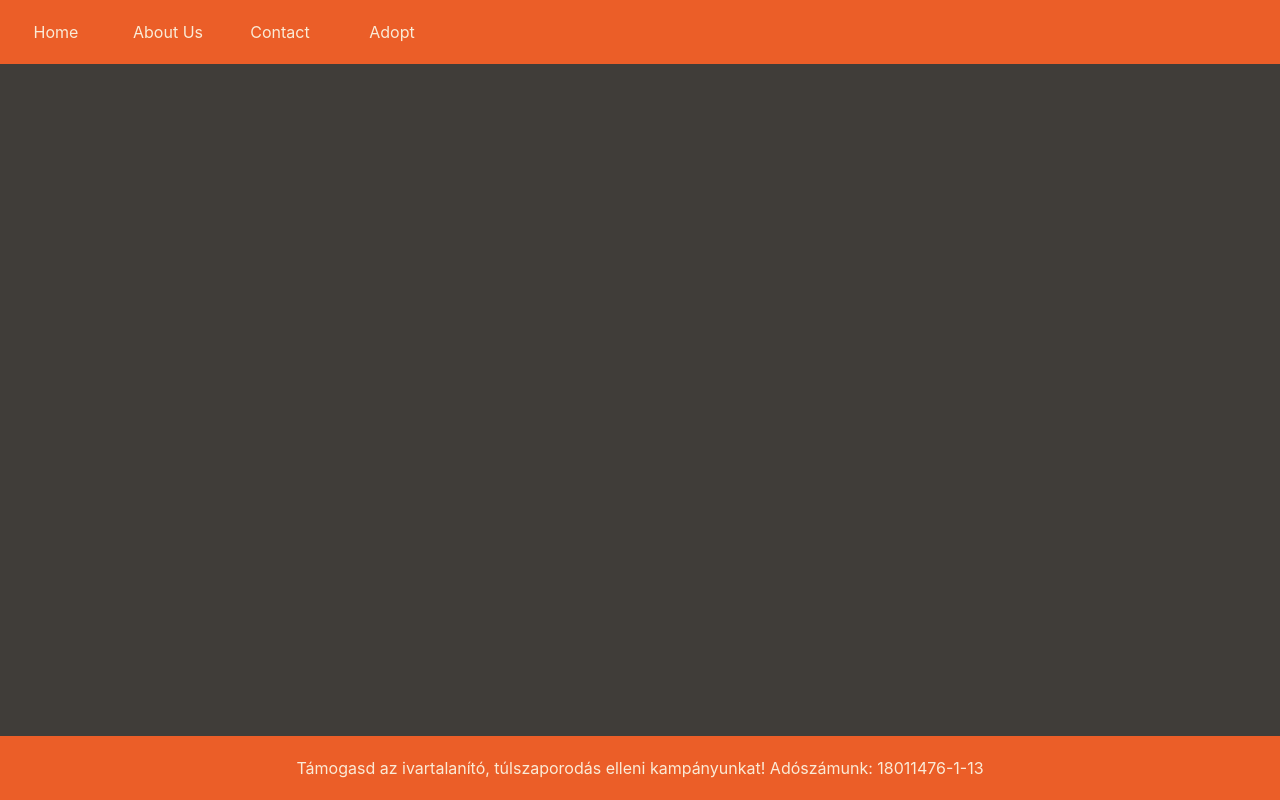
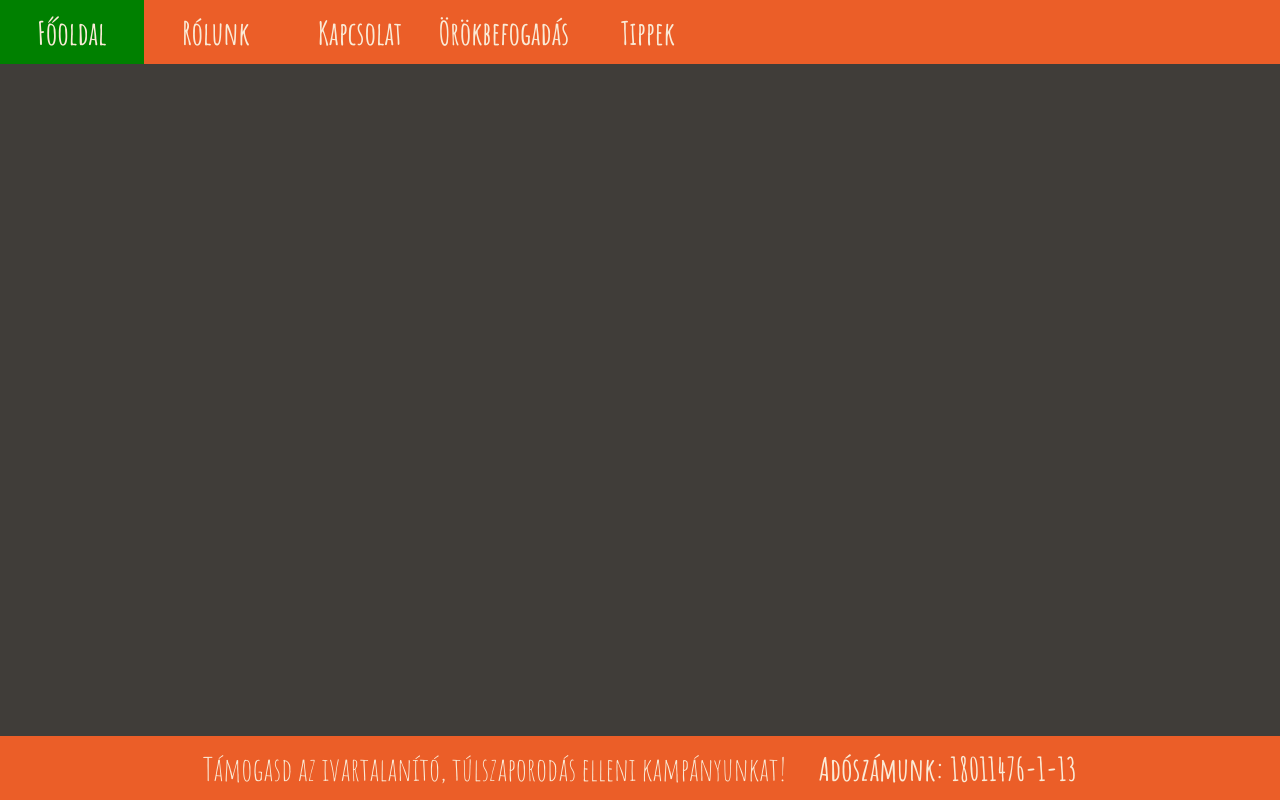
Before and after one commit to martonszak/react-for-a-cause, a Next.js app in the folder re-cat/: page /footer in a window 1280 px wide. Built offline with nearby package versions, Linux system fonts and the light colour scheme.

Commit message:
Style: reasons page, Fix: footer position

```diff
--- a/re-cat/pages/about.js
+++ b/re-cat/pages/about.js
@@ -1,6 +1,6 @@
 export default function About() {
   return (
-    <div>
+    <div className="reasons-container">
       <h1>Rólunk</h1>
       <h3>Kedves Látogatónk!</h3>
       <p>
--- a/re-cat/pages/badReasons.js
+++ b/re-cat/pages/badReasons.js
@@ -1,6 +1,6 @@
 export default function badReasons() {
   return (
-    <div>
+    <div className="reasons-container">
       <div className="bad-reasons-title">
         <h1>
           A 10 legrosszabb kifogás a macskák (és kutyák) ivartalanítása ellen
--- a/re-cat/pages/footer.js
+++ b/re-cat/pages/footer.js
@@ -5,9 +5,9 @@ export default function Footer() {
     <div className="footer-container">
       <ul className="footer-list">
         <li className="footer-list-item">
-          <p>
-            Támogasd az ivartalanító, túlszaporodás elleni kampányunkat!
-            Adószámunk: 18011476-1-13
+          <p>Támogasd az ivartalanító, túlszaporodás elleni kampányunkat!</p>
+          <p className="adoszam">
+            <strong>Adószámunk: 18011476-1-13</strong>
           </p>
         </li>
       </ul>
--- a/re-cat/pages/index.js
+++ b/re-cat/pages/index.js
@@ -1,15 +1,11 @@
 import Head from "next/head";
-import Image from "next/image";
 import styles from "../styles/Home.module.css";
-import About from "./about";
-import Contact from "./contact";
-
 export default function Home() {
   return (
     <div className={styles.container}>
       <Head>
         <title>Create Next App</title>
-        <meta name="description" content="Generated by create next app" />
+        <meta name="Alapítvány a macskákért" content="Macska ivartalanítás" />
         <link rel="icon" href="/favicon.ico" />
       </Head>
     </div>
--- a/re-cat/pages/navbar.js
+++ b/re-cat/pages/navbar.js
@@ -2,10 +2,11 @@ import Link from "next/link";
 
 export default function Navbar() {
   const menu = [
-    { text: "Home", href: "/" },
-    { text: "About Us", href: "/about" },
-    { text: "Contact", href: "/contact" },
-    { text: "Adopt", href: "/adopt" },
+    { text: "Főoldal", href: "/" },
+    { text: "Rólunk", href: "/about" },
+    { text: "Kapcsolat", href: "/contact" },
+    { text: "Örökbefogadás", href: "/adopt" },
+    { text: "Tippek", href: "/badreasons" },
   ];
 
   return (
--- a/re-cat/styles/globals.css
+++ b/re-cat/styles/globals.css
@@ -1,5 +1,5 @@
 /* FONTS */
-@import url("https://fonts.googleapis.com/css2?family=Amatic+SC&display=swap");
+@import url("https://fonts.googleapis.com/css2?family=Amatic+SC:wght@400;700&display=swap");
 
 @import url("https://fonts.googleapis.com/css2?family=Playfair+Display&display=swap");
 
@@ -18,33 +18,47 @@ almost white: #CCC5B9
 
 /* NAVBAR */
 
-.navbar-container {
+.navbar-list {
+  font-family: "Amatic SC", cursive;
+  font-weight: 700;
+  font-size: 2rem;
+  width: 100%;
+  height: 4rem;
+  background-color: #eb5e28;
+  display: flex;
+  width: 100%;
+  padding: 0;
+  align-items: center;
+  position: relative;
+  top: 0;
+  margin: 0;
+}
+.navbar-list-item {
+  justify-content: center;
+  height: 100%;
+  text-align: center;
+  width: 9rem;
+  list-style-type: none;
+  display: flex;
+  align-items: center;
+  text-align: center;
+}
+.navbar-list-item:hover {
+  background-color: green;
+}
+
+/* FOOTER */
+
+.footer-container {
+  font-family: "Amatic SC", cursive;
+  font-weight: 400;
+  font-size: 2rem;
   width: 100%;
   height: 4rem;
   background-color: #eb5e28;
   display: flex;
   align-items: center;
-}
-.navbar-list {
-  width: 100%;
-  display: flex;
-  padding: 0;
-}
-.navbar-list-item {
-  text-align: center;
-  width: 7rem;
-  list-style-type: none;
-}
-
-/* FOOTER */
-
-.footer-container {
-  width: 100%;
-  height: 4rem;
-  background-color: #eb5e28;
-  display: flex;
-  align-items: center;
-  position: absolute;
+  position: fixed;
   bottom: 0;
 }
 .footer-list {
@@ -55,8 +69,25 @@ almost white: #CCC5B9
   align-items: center;
 }
 .footer-list-item {
+  display: flex;
   text-align: center;
   list-style-type: none;
+}
+
+.adoszam {
+  padding-left: 2rem;
+}
+
+/* BAD REASONS */
+
+.reasons-container {
+  display: flex;
+  width: 80%;
+  flex-direction: column;
+  flex-wrap: nowrap;
+  padding-bottom: 5rem;
+  text-align: justify;
+  margin: auto;
 }
 
 html,
```
